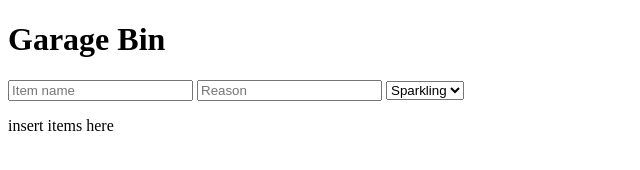
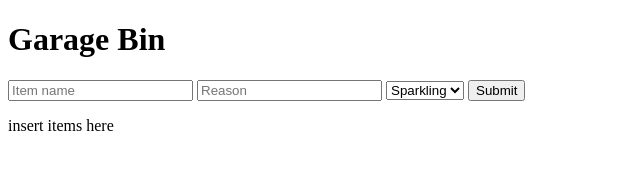
Before and after one commit to jsullivan5/Garage-Bin, a website: page public/index.html in a window 1280 px wide. Shown: the whole page, without its empty margins (0-640 px from the left). Drawn offline with nearby package versions, Linux system fonts and the light colour scheme.

Commit message:
Add form submit button

```diff
--- a/public/index.html
+++ b/public/index.html
@@ -20,6 +20,7 @@
           <option value="Dusty">Dusty</option>
           <option value="Rancid">Rancid</option>
         </select>
+        <input id="form-submit" type="submit" name="Submit" value="Submit">
       </form>
     </aside>
     <section class="garage-dor">
```
